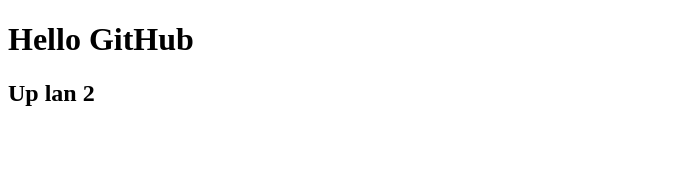
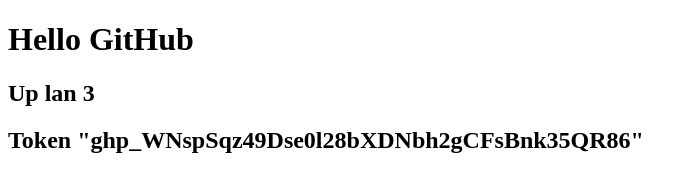
Before and after one commit to kietnguyen0211/HomeWork, a plain HTML site: page index.html in a window 1280 px wide. Shown: the whole page, without its empty margins (0-696 px from the left). Drawn offline with Linux system fonts and the light colour scheme.

Commit message:
update new

```diff
--- a/index.html
+++ b/index.html
@@ -10,7 +10,8 @@
 
 <body>
     <h1>Hello GitHub</h1>
-    <h2>Up lan 2</h2>
+    <h2>Up lan 3</h2>
+    <h2>Token <span>"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"</span></h2>
     <!-- echo "# HomeWork" >> README.md
     git init
     git add README.md
```
